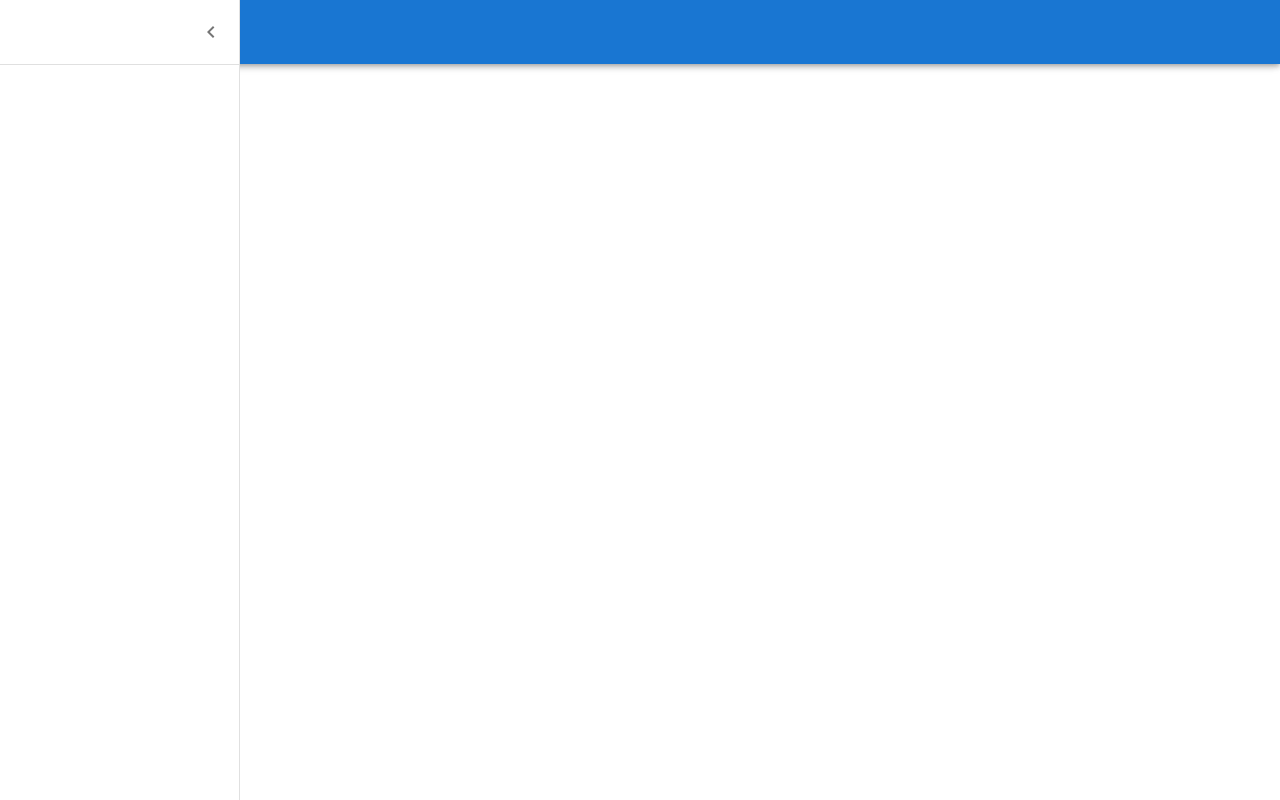
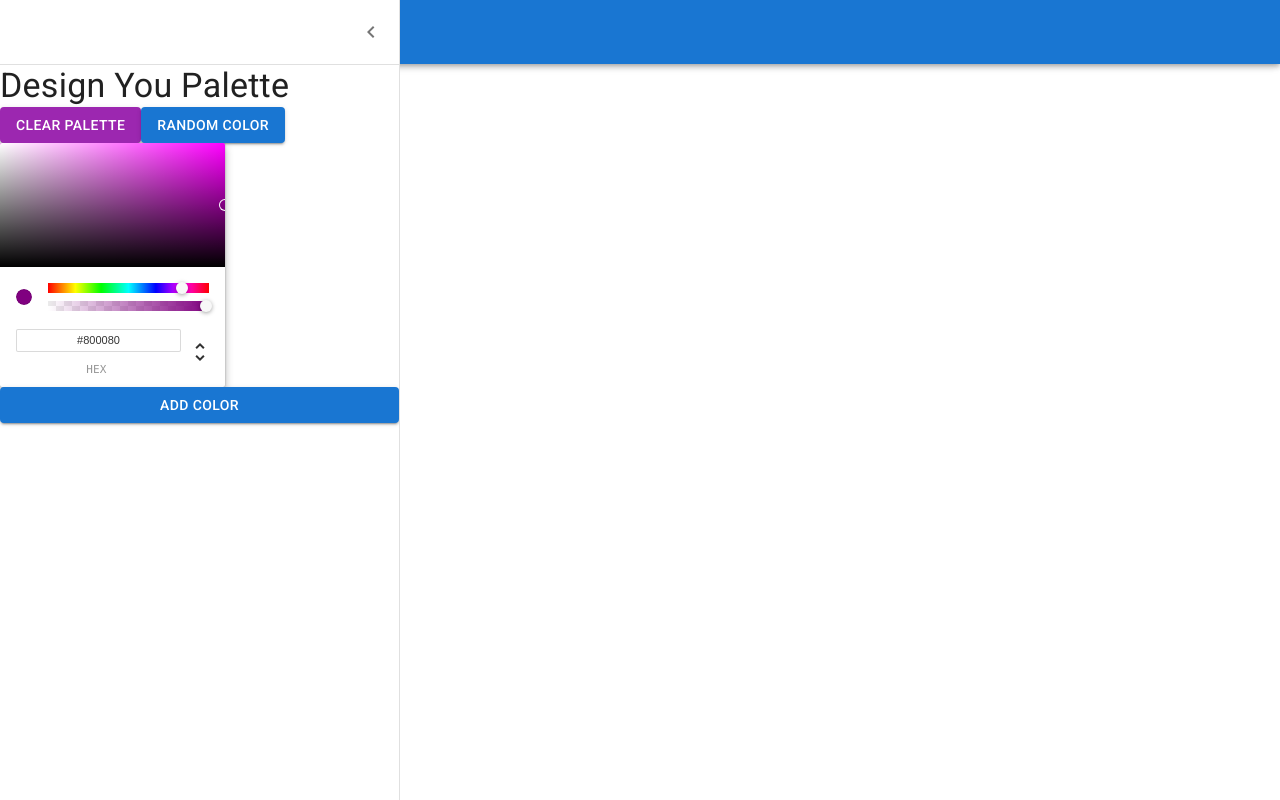
Before and after one commit to Dimisz/color-app, a React (Create React App) app: page /palette/new in a window 1280 px wide. Both pictures are taken after a click on the button "open drawer". Built offline with nearby package versions, Linux system fonts and the light colour scheme.

Commit message:
Added a ColorPicker component

```diff
--- a/package.json
+++ b/package.json
@@ -13,6 +13,7 @@
     "chroma-js": "^2.4.2",
     "rc-slider": "^10.1.1",
     "react": "^18.2.0",
+    "react-color": "^2.19.3",
     "react-copy-to-clipboard": "^5.1.0",
     "react-dom": "^18.2.0",
     "react-router-dom": "^6.11.1",
--- /dev/null
+++ b/src/components/NewPaletteForm/ColorPicker.js
@@ -0,0 +1,27 @@
+import { Button, Typography } from "@mui/material";
+import { ChromePicker } from "react-color";
+
+export default function ColorPicker(){
+  return(
+       <>
+         <Typography variant='h4'>
+            Design You Palette
+          </Typography>
+          <div>
+            <Button variant='contained' color='secondary'>
+              Clear Palette
+            </Button>
+            <Button variant='contained' color='primary'>
+              Random Color
+            </Button>
+          </div>
+          <ChromePicker
+            color='purple'
+            onChangeComplete={(newColor) => console.log(newColor)}
+          />
+          <Button variant='contained' color='primary'>
+            Add Color
+          </Button>
+       </>
+  )
+}
--- a/src/components/NewPaletteForm/NewPaletteForm.js
+++ b/src/components/NewPaletteForm/NewPaletteForm.js
@@ -8,13 +8,15 @@ import {
   Toolbar,
   Typography,
   Divider,
-  IconButton
+  IconButton,
+  Button
 } from "@mui/material";
 
 import { Menu, ChevronLeft } from "@mui/icons-material";
+import { ChromePicker } from "react-color";
+import ColorPicker from "./ColorPicker";
 
-
- const drawerWidth = 240;
+const drawerWidth = 400;
 
 const Main = styled('main', { shouldForwardProp: (prop) => prop !== 'open' })(
   ({ theme, open }) => ({
@@ -113,10 +115,11 @@ export default function NewPaletteForm(){
         </DrawerHeader>
         <Divider />
 
+        <ColorPicker />
+
       </Drawer>
       <Main open={open}>
         <DrawerHeader />
-
       </Main>
     </Box>
   );
```
Also changed, not shown: 1 other file (tests, documents, lock files or other folders).
